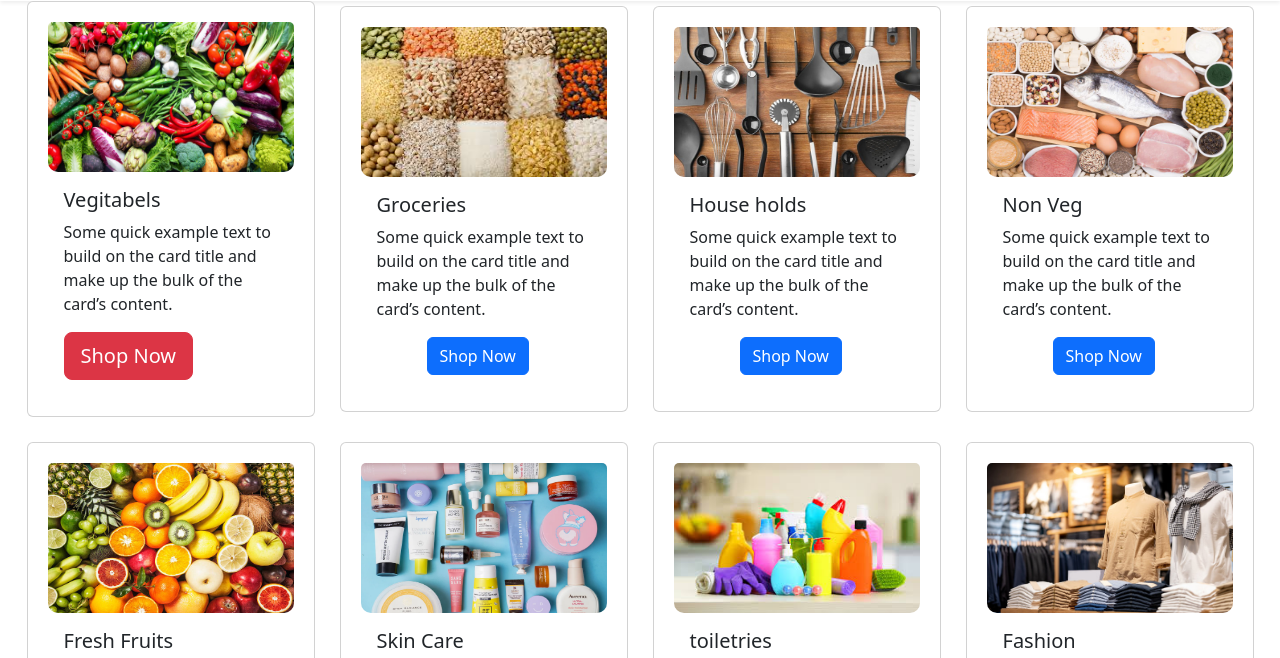
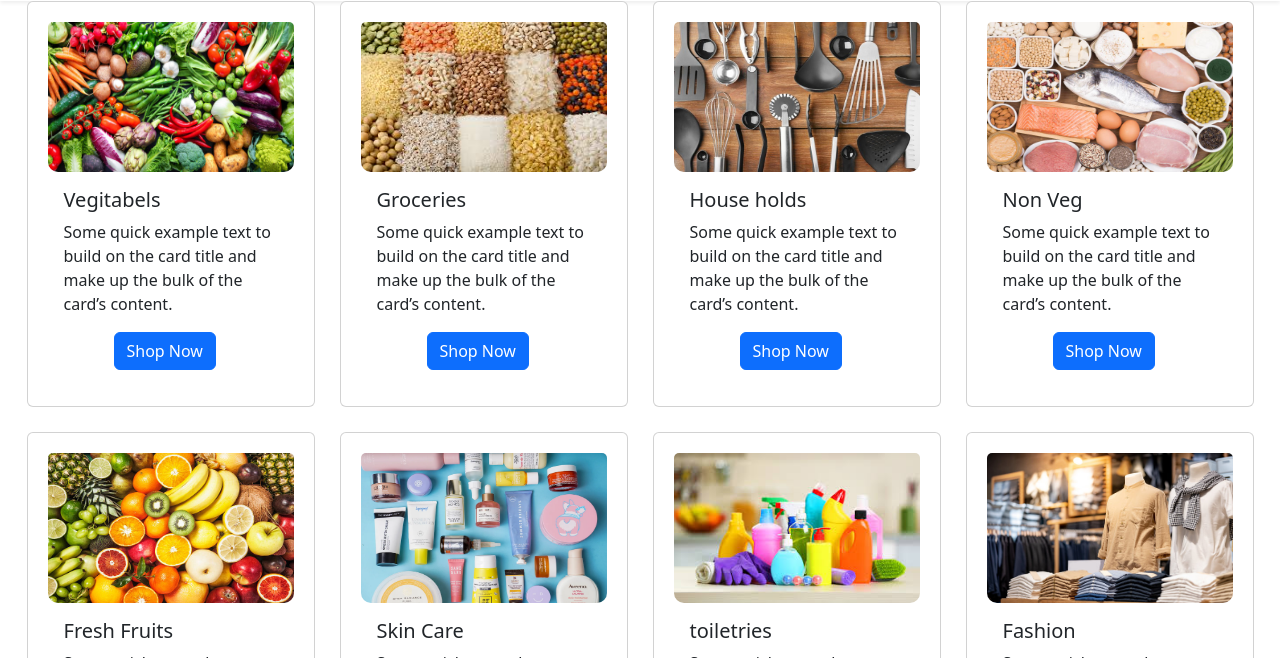
Before and after one commit to yagneswar19/Ymart, a plain HTML site: page Shop.html in a window 1280 px wide. Shown: the part 65-723 px from the top of the page. Drawn offline with nearby package versions, Linux system fonts and the light colour scheme.

Commit message:
Update Shop.html

```diff
--- a/Shop.html
+++ b/Shop.html
@@ -44,7 +44,7 @@
                 <h5 class="card-title">Vegitabels</h5>
                 <p class="card-text">Some quick example text to build on the card title and make up the bulk of the
                     card’s content.</p>
-                <button type="button" class="btn btn-lg btn-danger" data-bs-toggle="popover" data-bs-title="Popover title" data-bs-content="Vegetables are edible parts of plants that are consumed by humans or other animals as food.">Shop Now</button>
+                <a href="#" class="btn btn-primary" id="Hou">Shop Now</a>
             </div>
         </div>
 
```
